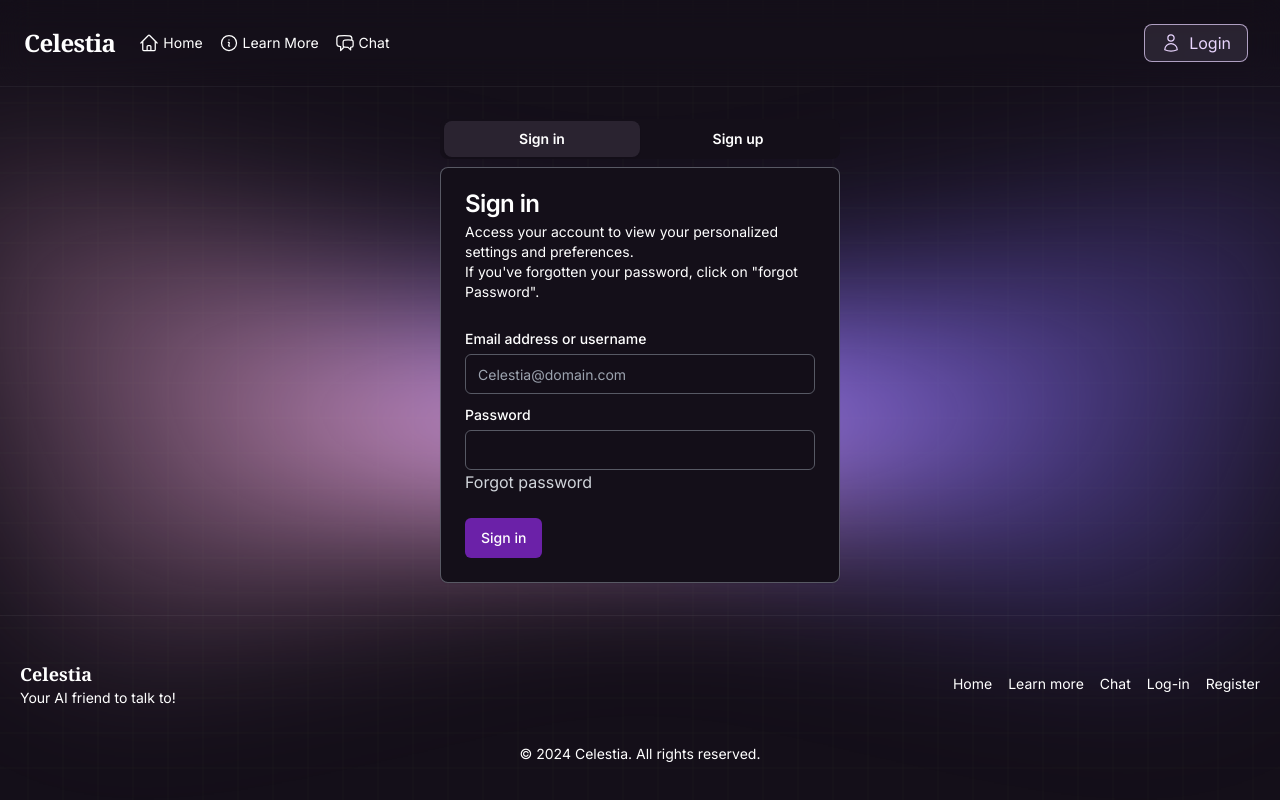
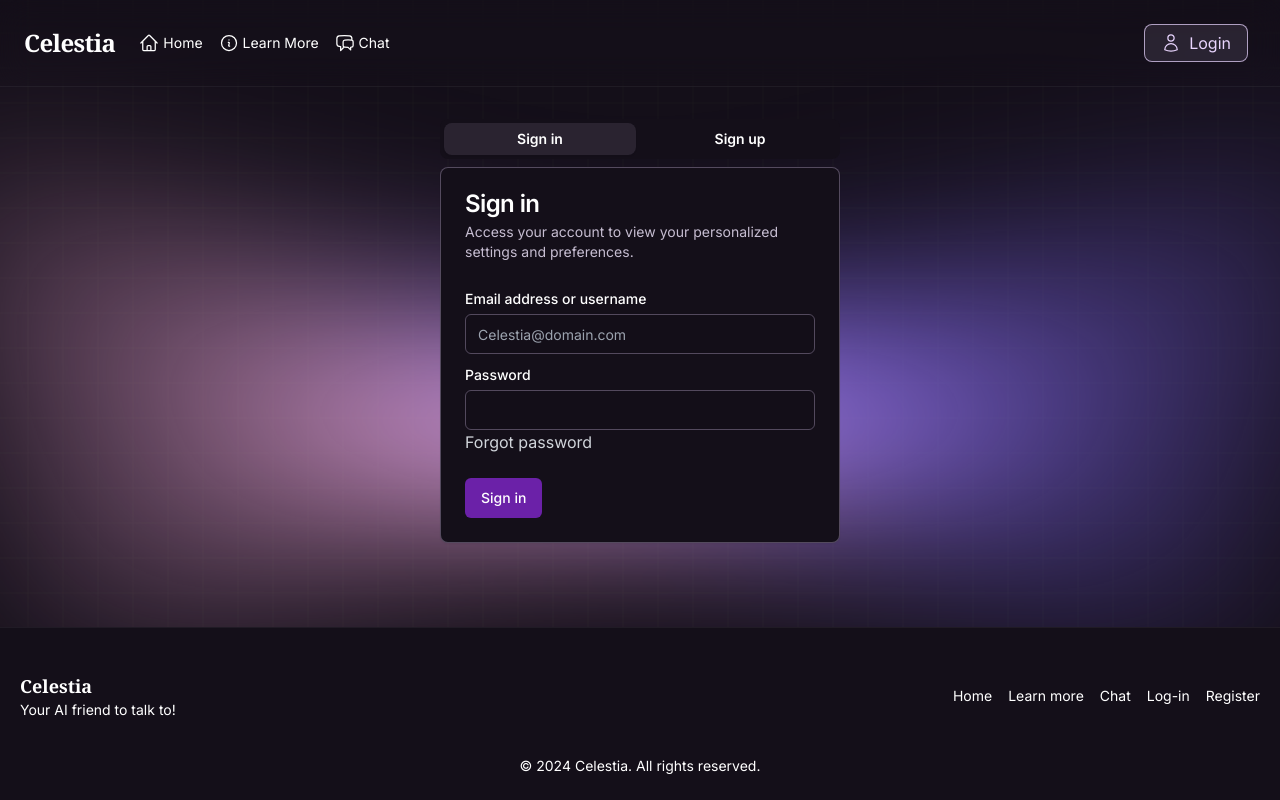
Before and after one commit to JustinBottinga/celestia, a React (Vite) app: page /LoginAndRegister in a window 1280 px wide. Built offline with nearby package versions, Linux system fonts and the light colour scheme.

Commit message:
login styling

```diff
--- a/src/components/Footer/Footer.tsx
+++ b/src/components/Footer/Footer.tsx
@@ -4,7 +4,7 @@ import "./Footer.css";
 function Footer() {
   return (
     <>
-      <footer className="border-t border-solid border-gray-100/5 text-white py-6">
+      <footer className="border-t border-solid border-gray-100/5 text-white py-6 bg-[var(--background)]">
         <div className="container mx-auto flex justify-between items-center p-5">
           <div>
             <h2 className="text-lg font-semibold font-serif">Celestia</h2>
--- a/src/components/LoginAndRegister/LoginAndRegister.tsx
+++ b/src/components/LoginAndRegister/LoginAndRegister.tsx
@@ -54,11 +54,15 @@ function LoginAndRegister() {
     setSignInEmail(e.target.value);
   };
 
-    const handleSignInPasswordChange = (e: React.ChangeEvent<HTMLInputElement>) => {
+  const handleSignInPasswordChange = (
+    e: React.ChangeEvent<HTMLInputElement>
+  ) => {
     setSignInPassword(e.target.value);
   };
 
-    const handleSignUpUsernameChange = (e: React.ChangeEvent<HTMLInputElement>) => {
+  const handleSignUpUsernameChange = (
+    e: React.ChangeEvent<HTMLInputElement>
+  ) => {
     setSignUpUsername(e.target.value);
   };
 
@@ -66,52 +70,62 @@ function LoginAndRegister() {
     setSignUpEmail(e.target.value);
   };
 
-    const handleSignUpPasswordChange = (e: React.ChangeEvent<HTMLInputElement>) => {
+  const handleSignUpPasswordChange = (
+    e: React.ChangeEvent<HTMLInputElement>
+  ) => {
     setSignUpPassword(e.target.value);
   };
 
-    const handleSignUpRepeatPasswordChange = (e: React.ChangeEvent<HTMLInputElement>) => {
+  const handleSignUpRepeatPasswordChange = (
+    e: React.ChangeEvent<HTMLInputElement>
+  ) => {
     setSignUpRepeatPassword(e.target.value);
   };
 
-    const handleSignUpBirthdayChange = (e: React.ChangeEvent<HTMLInputElement>) => {
+  const handleSignUpBirthdayChange = (
+    e: React.ChangeEvent<HTMLInputElement>
+  ) => {
     setSignUpBirthday(e.target.value);
   };
 
   return (
     <div className="bg-grid">
-            <div className="main h-screen">
+      <div className="main h-screen flex flex-col">
         <Navigation styling="backdrop-blur-lg border-b border-solid border-gray-100/5" />
-                <div className="flex justify-center items-center my-8">
+        <div className="flex flex-grow justify-center items-start mt-8">
           <Tabs defaultValue={FormType.SignIn} className="w-[400px] text-white">
-                        <TabsList className="flex w-full justify-between rounded-lg p-1">
+            <TabsList className="flex w-full gap-2 justify-between rounded-lg p-1">
               <TabsTrigger
                 value={FormType.SignIn}
-                                className="w-full py-2 text-center font-semibold transition-colors duration-300 ease-in-out rounded-lg data-[static=active]:border-purple-200 data-[state=active]:bg-purple-200/10 data-[state=active]:bg-opacity-100 data-[state=active]:border-opacity-100 hover:text-purple-400"
+                className="w-full text-center font-semibold transition-colors duration-300 ease-in-out rounded-lg  data-[state=active]:bg-purple-200/10 hover:text-purple-400"
               >
                 Sign in
               </TabsTrigger>
               <TabsTrigger
                 value={FormType.SignUp}
-                                className="w-full py-2 text-center font-semibold transition-colors duration-300 ease-in-out rounded-lg data-[static=active]:border-purple-200 data-[state=active]:bg-purple-200/10 data-[state=active]:bg-opacity-100 data-[state=active]:border-opacity-100 hover:text-purple-400"
+                className="w-full text-center font-semibold transition-colors duration-300 ease-in-out rounded-lg  data-[state=active]:bg-purple-200/10 hover:text-purple-400"
               >
                 Sign up
               </TabsTrigger>
             </TabsList>
 
             <TabsContent value={FormType.SignIn}>
-                            <Card>
+              <Card className="border-purple-200/30">
                 <CardHeader>
                   <CardTitle>Sign in</CardTitle>
-                                    <CardDescription>
-                                        Access your account to view your personalized settings and preferences.<br />
-                                        If you've forgotten your password, click on "forgot Password".
+                  <CardDescription className="text-purple-100/80">
+                    Access your account to view your personalized settings and
+                    preferences.
+                    <br />
                   </CardDescription>
                 </CardHeader>
                 <CardContent className="space-y-2">
                   <div className="space-y-1">
-                                        <Label htmlFor="loginEmailOrUsername">Email address or username</Label>
+                    <Label htmlFor="loginEmailOrUsername">
+                      Email address or username
+                    </Label>
                     <Input
+                      className="inputBox"
                       id="loginEmailOrUsername"
                       placeholder="Celestia@domain.com"
                       value={signInEmail}
@@ -121,31 +135,37 @@ function LoginAndRegister() {
                   <div className="space-y-1">
                     <Label htmlFor="loginPassword">Password</Label>
                     <Input
+                      className="inputBox"
                       id="loginPassword"
                       type="password"
                       value={signInPassword}
                       onChange={handleSignInPasswordChange}
                     />
                   </div>
-                                    <Link to="#" className="text-gray-300 hover:text-white">Forgot password</Link>
+                  <Link to="#" className="text-gray-300 hover:text-white">
+                    Forgot password
+                  </Link>
                 </CardContent>
                 <CardFooter>
                   <Button onClick={handleSignIn}>Sign in</Button>
                 </CardFooter>
               </Card>
             </TabsContent>
+
             <TabsContent value={FormType.SignUp}>
-                            <Card>
+              <Card className="border-purple-200/30">
                 <CardHeader>
                   <CardTitle>Sign up</CardTitle>
-                                    <CardDescription>
-                                        Create your account to unlock personalized features and enjoy a tailored experience. Registering allows you to save your preferences, access exclusive content, and manage your settings effortlessly.
+                  <CardDescription className="text-purple-100/80">
+                    Create your account to unlock personalized features and
+                    enjoy a tailored experience.
                   </CardDescription>
                 </CardHeader>
                 <CardContent className="space-y-2">
                   <div className="space-y-1">
                     <Label htmlFor="registerUsername">Username</Label>
                     <Input
+                      className="inputBox"
                       id="registerUsername"
                       value={signUpUsername}
                       onChange={handleSignUpUsernameChange}
@@ -154,6 +174,7 @@ function LoginAndRegister() {
                   <div className="space-y-1">
                     <Label htmlFor="registerEmail">Email address</Label>
                     <Input
+                      className="inputBox"
                       id="registerEmail"
                       type="email"
                       placeholder="Celestia@domain.com"
@@ -164,6 +185,7 @@ function LoginAndRegister() {
                   <div className="space-y-1">
                     <Label htmlFor="registerPassword">Password</Label>
                     <Input
+                      className="inputBox"
                       id="registerPassword"
                       type="password"
                       value={signUpPassword}
@@ -171,8 +193,11 @@ function LoginAndRegister() {
                     />
                   </div>
                   <div className="space-y-1">
-                                        <Label htmlFor="registerRepeatPassword">Repeat password</Label>
+                    <Label htmlFor="registerRepeatPassword">
+                      Repeat password
+                    </Label>
                     <Input
+                      className="inputBox"
                       id="registerRepeatPassword"
                       type="password"
                       value={signUpRepeatPassword}
@@ -182,6 +207,7 @@ function LoginAndRegister() {
                   <div className="space-y-1">
                     <Label htmlFor="registerBirthday">Birthday</Label>
                     <Input
+                      className="inputBox"
                       id="registerBirthday"
                       type="date"
                       value={signUpBirthday}
--- a/src/components/ui/Input.tsx
+++ b/src/components/ui/Input.tsx
@@ -1,9 +1,9 @@
-import * as React from "react"
+import * as React from "react";
 
-import { cn } from "@/lib/utils"
+import { cn } from "@/lib/utils";
 
 export interface InputProps
-    extends React.InputHTMLAttributes<HTMLInputElement> { }
+  extends React.InputHTMLAttributes<HTMLInputElement> {}
 
 const Input = React.forwardRef<HTMLInputElement, InputProps>(
   ({ className, type, ...props }, ref) => {
@@ -11,15 +11,15 @@ const Input = React.forwardRef<HTMLInputElement, InputProps>(
       <input
         type={type}
         className={cn(
-                    "flex h-10 w-full rounded-md border border-gray-400/50 bg-transparent px-3 py-2 text-sm ring-offset-background file:border-0 file:bg-transparent file:text-sm file:font-medium file:text-foreground placeholder:text-muted-foreground focus-visible:outline-none focus-visible:ring-2 focus-visible:ring-purple-700 focus-visible:ring-offset-2 focus-visible:border-purple-700 disabled:cursor-not-allowed disabled:opacity-50",
+          "flex h-10 w-full rounded-md border border-solid border-purple-200/30 bg-transparent px-3 py-2 text-sm ring-offset-background file:border-0 file:bg-transparent file:text-sm file:font-medium file:text-foreground placeholder:text-muted-foreground focus-visible:outline-none  focus-visible:border-purple-200 disabled:cursor-not-allowed disabled:opacity-50",
           className
         )}
         ref={ref}
         {...props}
       />
-        )
+    );
   }
-)
-Input.displayName = "Input"
+);
+Input.displayName = "Input";
 
-export { Input }
+export { Input };
```
Also changed, not shown: src/components/LoginAndRegister/LoginAndRegister.css (line endings or trailing spaces). Lines whose indentation alone changed are shown as unchanged.
